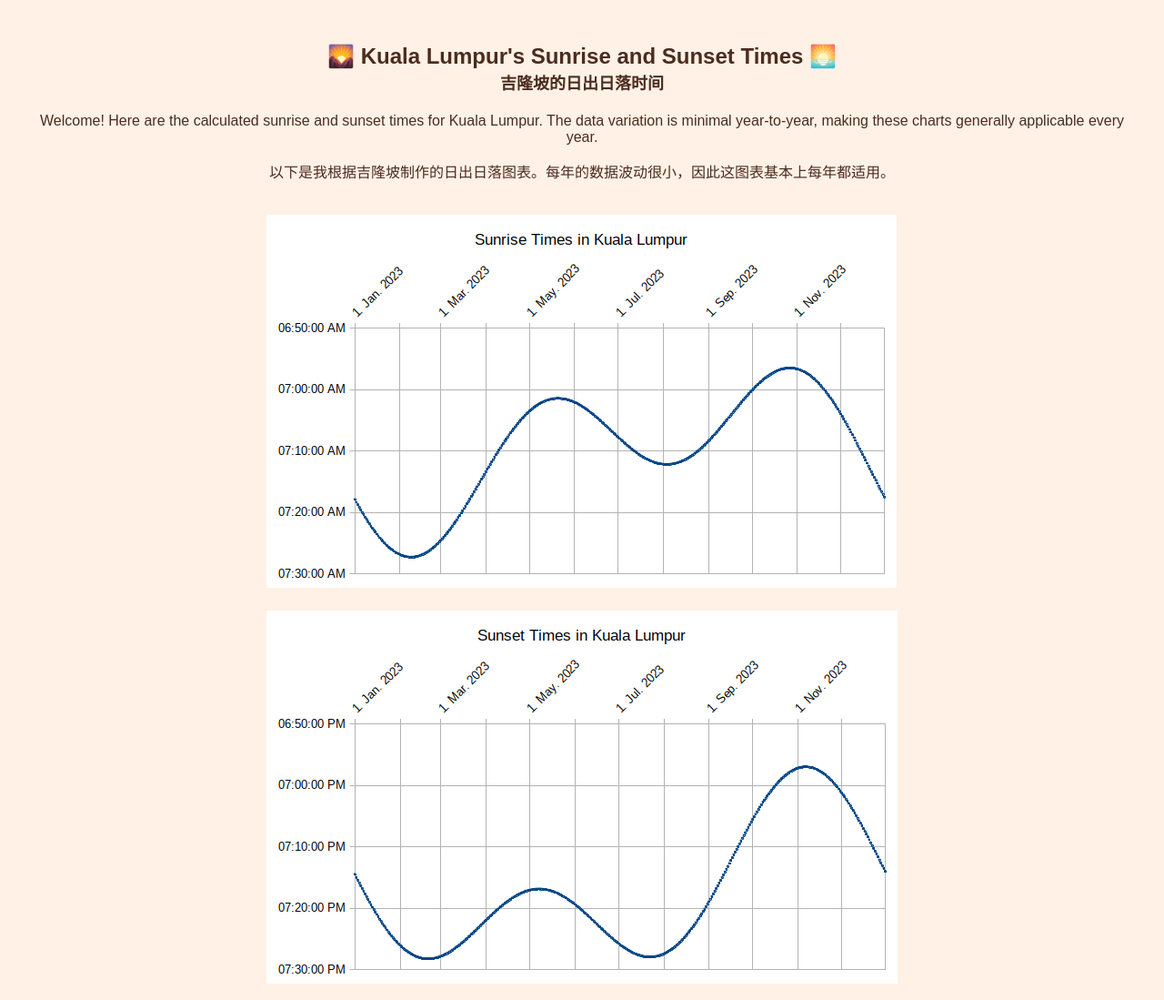
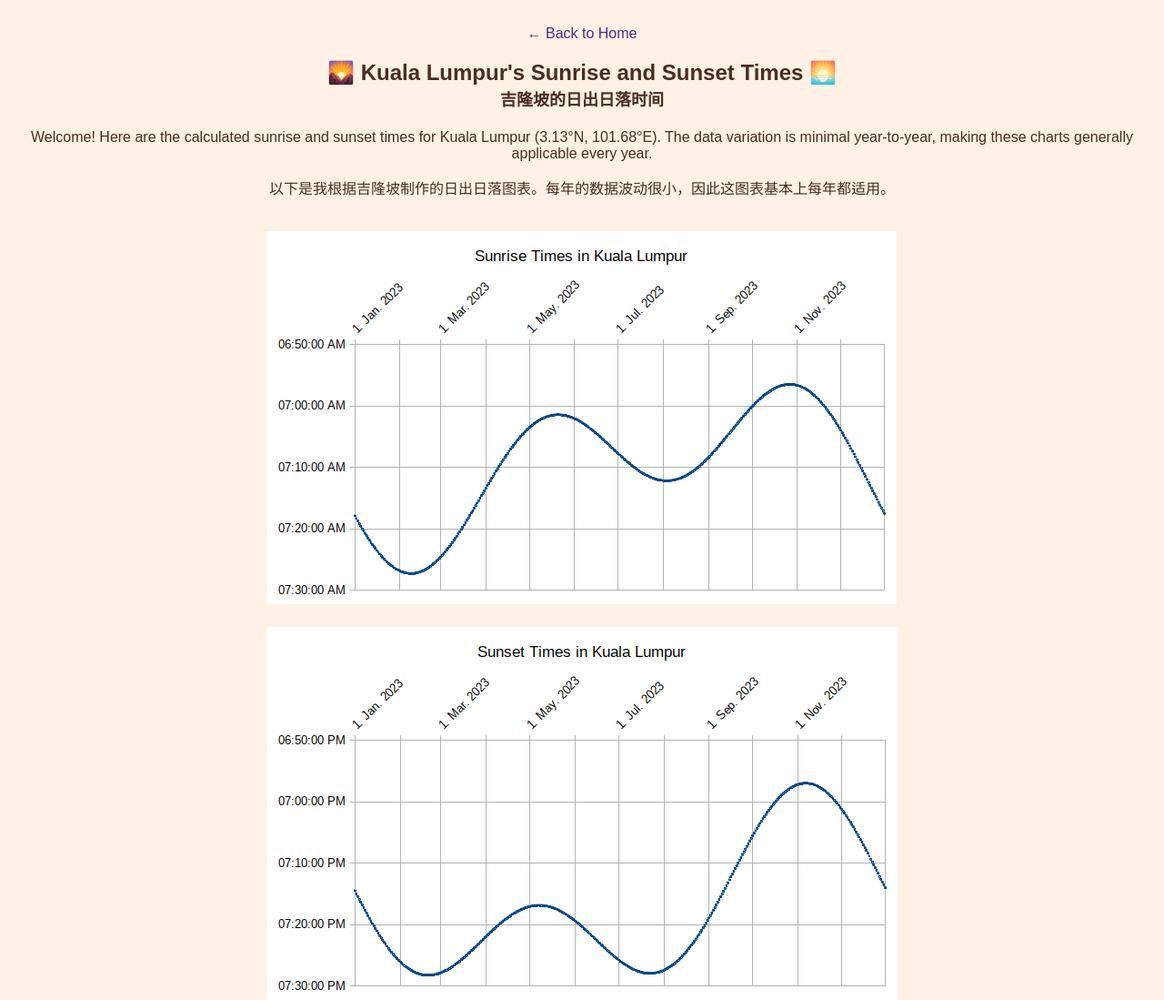
Before and after one commit to vyvee/vyvee.github.io, a plain HTML site: page kuala_lumpur_sunrise_sunset.html in a window 1280 px wide. Shown: the whole page at 91% size. Drawn offline with Linux system fonts and the light colour scheme.

Commit message:
Added link back to home and location used in calculation.

```diff
--- a/kuala_lumpur_sunrise_sunset.html
+++ b/kuala_lumpur_sunrise_sunset.html
@@ -39,9 +39,13 @@
 </head>
 
 <body>
+    <a href="index.html" style="color: #502B85; padding: 10px; text-decoration: none;">
+        ← Back to Home
+    </a>
+
     <h2>🌄 Kuala Lumpur's Sunrise and Sunset Times 🌅 <br><span style="font-size: 18px;">吉隆坡的日出日落时间</span></h2>
 
-    <p>Welcome! Here are the calculated sunrise and sunset times for Kuala Lumpur. The data variation is minimal
+    <p>Welcome! Here are the calculated sunrise and sunset times for Kuala Lumpur (3.13°N, 101.68°E). The data variation is minimal
         year-to-year, making these charts generally applicable every year.</p>
     <p>以下是我根据吉隆坡制作的日出日落图表。每年的数据波动很小，因此这图表基本上每年都适用。</p>
 
```
